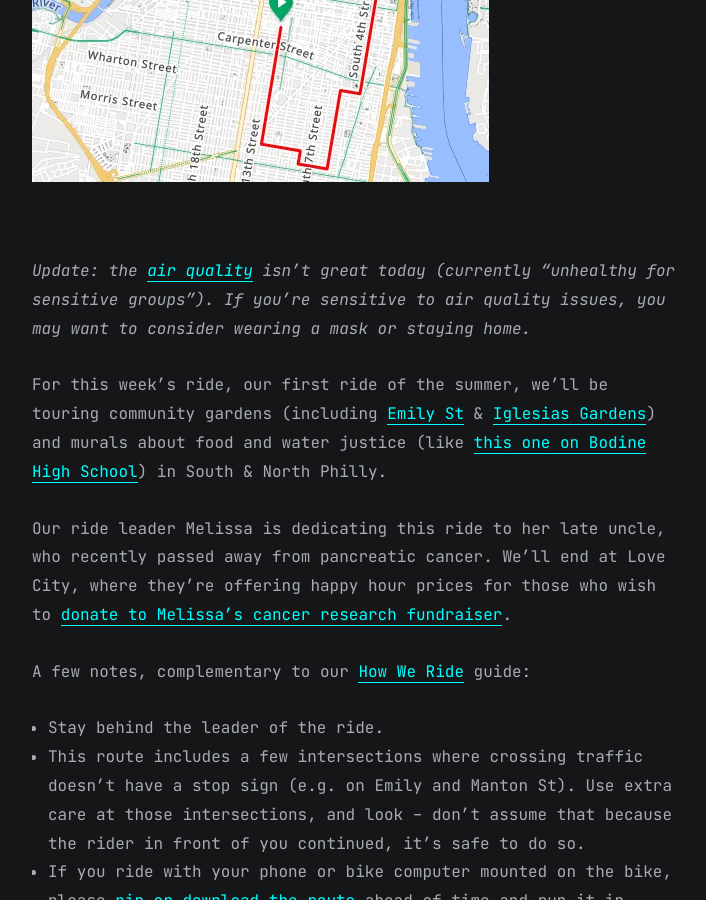
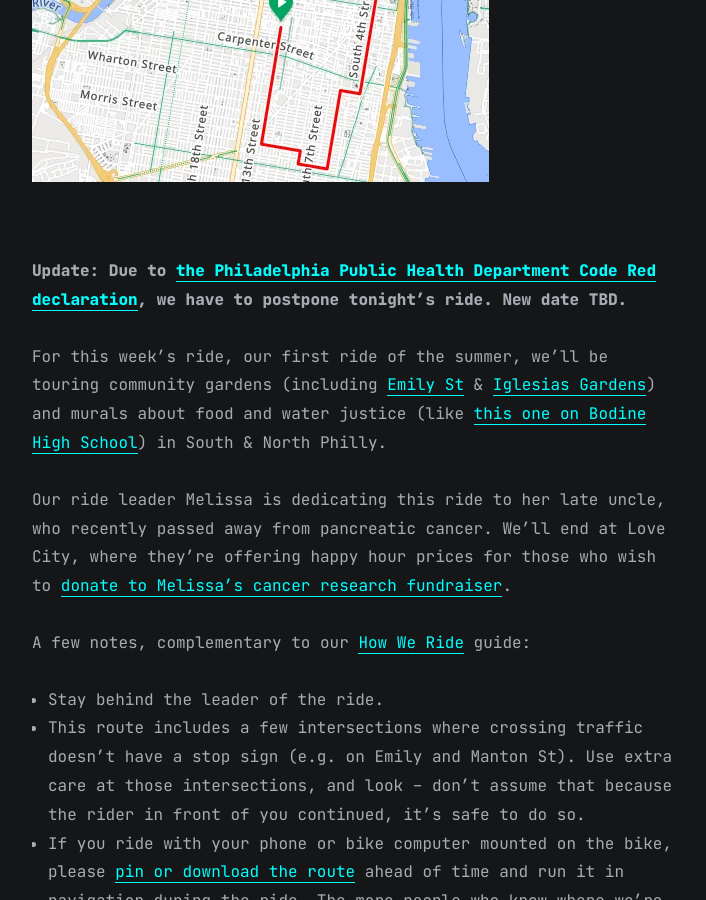
Before and after one commit to wednightrides/wednightrides.github.io, a Jekyll site: the page built from all_collections/_posts/2023-06-28-ride.md, in a window 1280 px wide and 900 px high, scrolled down 904 px. Shown: the whole window, without its empty margins (283-989 px from the left). Built offline with Jekyll 4.4.1, drawn with Linux system fonts in a browser that asks for light colours; nearby versions of some CDN libraries.

Commit message:
code red postpone

```diff
--- a/all_collections/_posts/2023-06-28-ride.md
+++ b/all_collections/_posts/2023-06-28-ride.md
@@ -15,7 +15,7 @@ difficulty_description: Easier
 ride_with_gps_link: https://ridewithgps.com/routes/43430306
 route_image: 2023-06-28_route.png
 ---
-_Update: the [air quality](https://www.phila.gov/services/mental-physical-health/environmental-health-hazards/air-quality/) isn't great today (currently "unhealthy for sensitive groups"). If you're sensitive to air quality issues, you may want to consider wearing a mask or staying home._
+**Update: Due to [the Philadelphia Public Health Department Code Red declaration](https://www.phila.gov/2023-06-28-code-red-for-unhealthy-air-declared-in-philadelphia-2/), we have to postpone tonight's ride. New date TBD.**
 
 For this week's ride, our first ride of the summer, we'll be touring community gardens (including [Emily St](https://www.ngtrust.org/growing-home/) & [Iglesias Gardens](https://iglesiasgardens.com/)) and murals about food and water justice (like [this one on Bodine High School](https://www.muralarts.org/artworks/reading-the-flow-and-chainlinkgreen/)) in South & North Philly.
 
```
